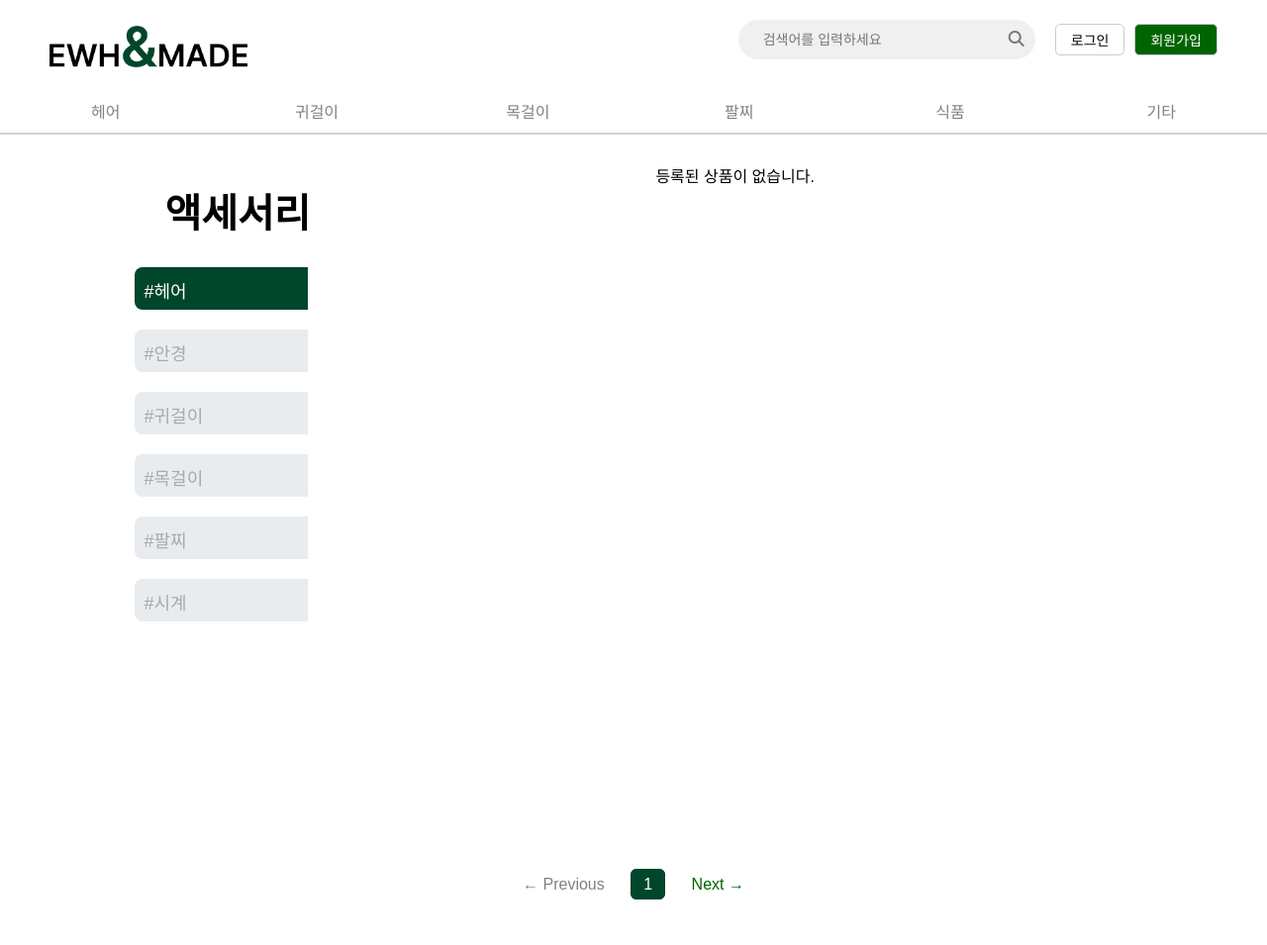
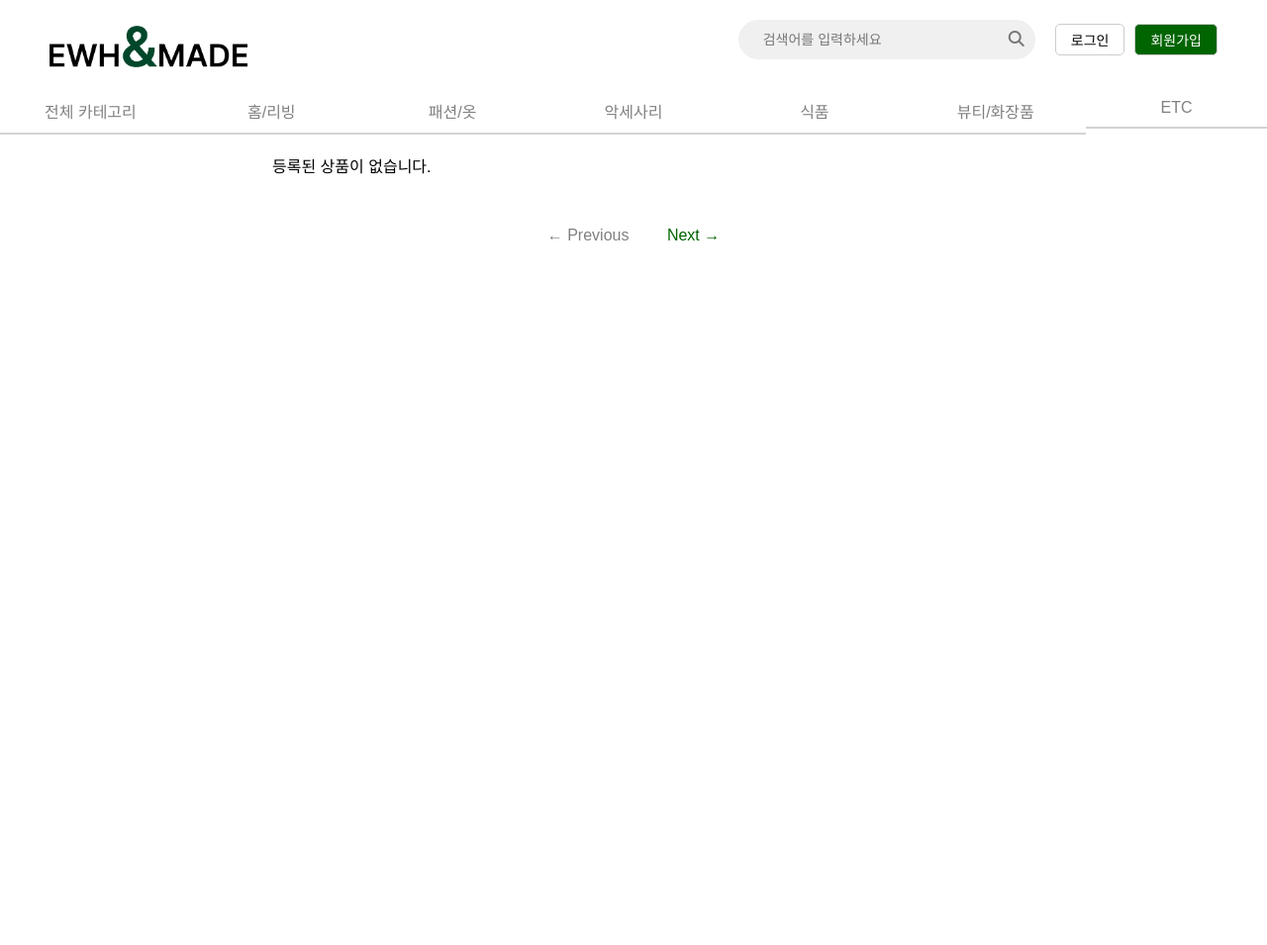
Before and after one commit to JuneJe0n/flask_project2024, a Flask app: page /list in a window 1280 px wide. Shown: the whole page at 99% size. After the commit the page ends 243 px from the top, so only its background shows below. Run offline with Flask 3, Linux system fonts and the light colour scheme; data that the repository does not hold is empty; some libraries are stand-ins or nearby versions.

Commit message:
카테고리별 리스트 구현

```diff
--- a/app.py
+++ b/app.py
@@ -2,6 +2,7 @@ from flask import Flask, render_template, request, redirect, url_for, session, f
 from database import DBhandler
 import hashlib
 import os
+import math
 
 application = Flask(__name__)
 application.config["SECRET_KEY"] = "helloosp"
@@ -75,15 +76,26 @@ def check_id():
 @application.route("/list")
 def view_list():
     page = request.args.get("page", 0, type=int)
+    category = request.args.get("category", "all")
     per_page = 8  # item count to display per page
     per_row = 4  # item count to display per row
     row_count = int(per_page / per_row)
     start_idx = per_page * page
     end_idx = per_page * (page + 1)
 
-    data = DB.get_items()  # read the table
+    if category == "all":
+        data = DB.get_items() #read the table
+    else:
+        data = DB.get_items_bycategory(category)
+
+    data = dict(sorted(data.items(), key=lambda x: x[0], reverse=False)) #key는 상품명, 상품명을 사용해서 정렬
     item_counts = len(data)
-    data = dict(list(data.items())[start_idx:end_idx])
+
+    if item_counts<=per_page:
+        data = dict(list(data.items())[:item_counts])
+    else:
+        data =dict(list(data.items())[start_idx:end_idx])
+
     tot_count = len(data)
 
     for i in range(row_count):  # last row
@@ -101,7 +113,7 @@ def view_list():
             finalprices[key] = finalprice
 
 
-    # 이후 finalprices를 템플릿에 넘길 수 있습니다.
+    # 이후 finalprices를 템플릿에 넘길 수 있음.
     return render_template(
         "list.html",
         datas=data.items(),
@@ -109,9 +121,10 @@ def view_list():
         row2=locals()['data_1'].items(),
         limit=per_page,
         page=page,
-        page_count=int((item_counts / per_page) + 1),
+        page_count=int(math.ceil(item_counts/per_page)),
         total=item_counts,
-        finalprices=finalprices  # 템플릿으로 finalprices 전달
+        finalprices=finalprices, # 템플릿으로 finalprices 전달
+        category=category
     )
 
 
--- a/database.py
+++ b/database.py
@@ -181,3 +181,25 @@ class DBhandler:
         except Exception as e:
             print(f"Error fetching review by id: {str(e)}")
             return None
+
+    #카테고리별 상품리스트 보여주기
+    def get_items_bycategory(self, cate):
+        items = self.db.child("item").get()
+        target_value = []
+        target_key = []
+
+        for res in items.each():
+            value = res.val()
+            key_value = res.key()
+
+            if value['category'] == cate:
+                target_value.append(value)
+                target_key.append(key_value)
+
+        print("######target_value", target_value)
+
+        new_dict = {}
+        for k, v in zip(target_key, target_value):
+            new_dict[k] = v
+
+        return new_dict
--- a/static/list.css
+++ b/static/list.css
@@ -3,70 +3,23 @@
     text-decoration: none;
 }
 
-.column {
+.items {
     display: flex;
+    justify-content: left;
     width: 100%;
-    height: 90vh;
+    min-width: 800px;
+    height: 100%;
     overflow: hidden;
+    text-align: center;
+    padding: 10px 35px;
     background-color: white;
 }
 
-.column-nav {
-    flex: 3;
-    min-width: 200px;
-    width: 269px;
-    height: 100vh;
-    text-align: center;
-    white-space: nowrap;
-    padding-left: 30px;
-    padding-right: 30px;
-    padding-top: 39px;
-    padding-bottom: 48px;
-    gap: 18px;
-    background-color: white;
-    justify-items: center;
-}
-
-.column-items {
-    flex: 17;
-    min-width: 800px;
-    height: 100vh;
-    text-align: center;
-    padding: 20px;
-    background-color: white;
-}
-
-  .column-nav a {
-    display: inline-block;
-    background-color: #e9ecef;
-    border-color: #e9ecef;
-    border-radius:8px;
-    width: 209px; /* 고정된 너비 */
-    height: 43px; /* 고정된 높이 */
-    margin: 10px 0;
-    padding: 10px;
-    color: darkgray;
-    font-size: 18px;
-    text-align: left;
-    text-decoration: none;
-}
-
-.column-nav a:hover {
-    background-color: #00462A;
-    border-color: #00462A;
-    color: white;
-}
-
-.column-nav a.active {
-    background-color: #00462A;
-    border-color: #00462A;
-    color: white;
-}
 
 #itemsection {
     text-align: left;
     color: black;
-    margin: 15px;
+    margin: 20px;
     font-size: 13px;
 }
 
@@ -75,7 +28,7 @@ footer {
     height: 50px;
     clear: both;
     text-align: center;
-    margin: 20px 0;
+    margin: 40px 0;
 }
 
 .pagination a {
--- a/templates/index.html
+++ b/templates/index.html
@@ -43,14 +43,22 @@
 
         {% block nav %}
         <!-- <h2 class="hide">내비게이션</h2> -->
+        <script>
+            $(document).ready(function () {
+                //alert("{{category}}");
+                $('#category option:contains("{{category}}")').prop("selected", true)
+            });
+        </script>
+
         <nav class="lnb">
             <ul>
-                <li><a href="/reg_items">헤어</a></li>
-                <li><a href="/review_page">귀걸이</a></li>
-                <li><a href="/reg_reviews">목걸이</a></li>
-                <li class="active"><a href="/list">팔찌</a></li>
-                <li><a href="#a">식품</a></li>
-                <li><a href="#a">기타</a></li>
+                <li><a href="{{ url_for('view_list', page=i, category='all') }}">전체 카테고리</a></li>
+                <li><a href="{{ url_for('view_list', page=i, category='Home') }}">홈/리빙</a></li>
+                <li><a href="{{ url_for('view_list', page=i, category='Clothes') }}">패션/옷</a></li>
+                <li><a href="{{ url_for('view_list', page=i, category='Accessory') }}">악세사리</a></li>
+                <li><a href="{{ url_for('view_list', page=i, category='Food') }}">식품</a></li>
+                <li><a href="{{ url_for('view_list', page=i, category='Cosmitic') }}">뷰티/화장품</a></li>
+                <li><a href="{{ url_for('view_list', page=i, category='ETC') }}">ETC</a></li>
             </ul>
         </nav>
         {% endblock %}
--- a/templates/list.html
+++ b/templates/list.html
@@ -6,27 +6,14 @@
 
 {% block content %}
 <div class="row" style="justify-self: center;">
-  <div class="column">
-      <div class="column-nav">
-          <ul style="list-style-type: none; justify-self: start;">
-              <li><b><span style="font-size: 40px; color: black;">액세서리</span></b></li><br>
-              <li><a href="#" class="active">#헤어</a></li>
-              <li><a href="#">#안경</a></li>
-              <li><a href="#">#귀걸이</a></li>
-              <li><a href="#">#목걸이</a></li>
-              <li><a href="#">#팔찌</a></li>
-              <li><a href="#">#시계</a></li>
-          </ul>
-      </div>
-
-      <div class="column-items">
+      <div class="items">
           {% if row1 or row2 %}
               <table>
                   <tr>
                       {% for key, value in row1 %}
                           <td onclick="location.href='/view_detail/{{key}}/';" style="cursor:pointer;">
                               <div id="itemsection">
-                                  <img src="{{value.images[0]}}" alt="item_img" width="240px" height="192px" style="display: block;">
+                                  <img src="{{value.images[0]}}" alt="item_img" width="300px" height="240px" style="display: block;">
                                   <p style="margin: 10px 0;">
                                       <img src="/static/images/user_icon.png" alt="user_icon" width="20" height="20">
                                       <span style="color:gray;">{{value.nickname}}</span>
@@ -43,7 +30,7 @@
                       {% for key, value in row2 %}
                           <td onclick="location.href='/view_detail/{{key}}/';" style="cursor:pointer;">
                               <div id="itemsection">
-                                  <img src="{{value.images[0]}}" alt="item_img" width="240" height="192" style="display: block;">
+                                  <img src="{{value.images[0]}}" alt="item_img" width="300px" height="240px" style="display: block;">
                                   <p style="margin: 10px 0;">
                                       <img src="../static/images/user_icon.png" alt="user_icon" width="20" height="20">
                                       <span style="color:gray;">{{value.user}}</span>
@@ -60,7 +47,6 @@
               <p>등록된 상품이 없습니다.</p>
           {% endif %}
       </div>
-  </div>
 </div>
 
 <footer>
```
Also changed, not shown: static/images/clover_empty.png (added), static/images/clover_full.png (added).
